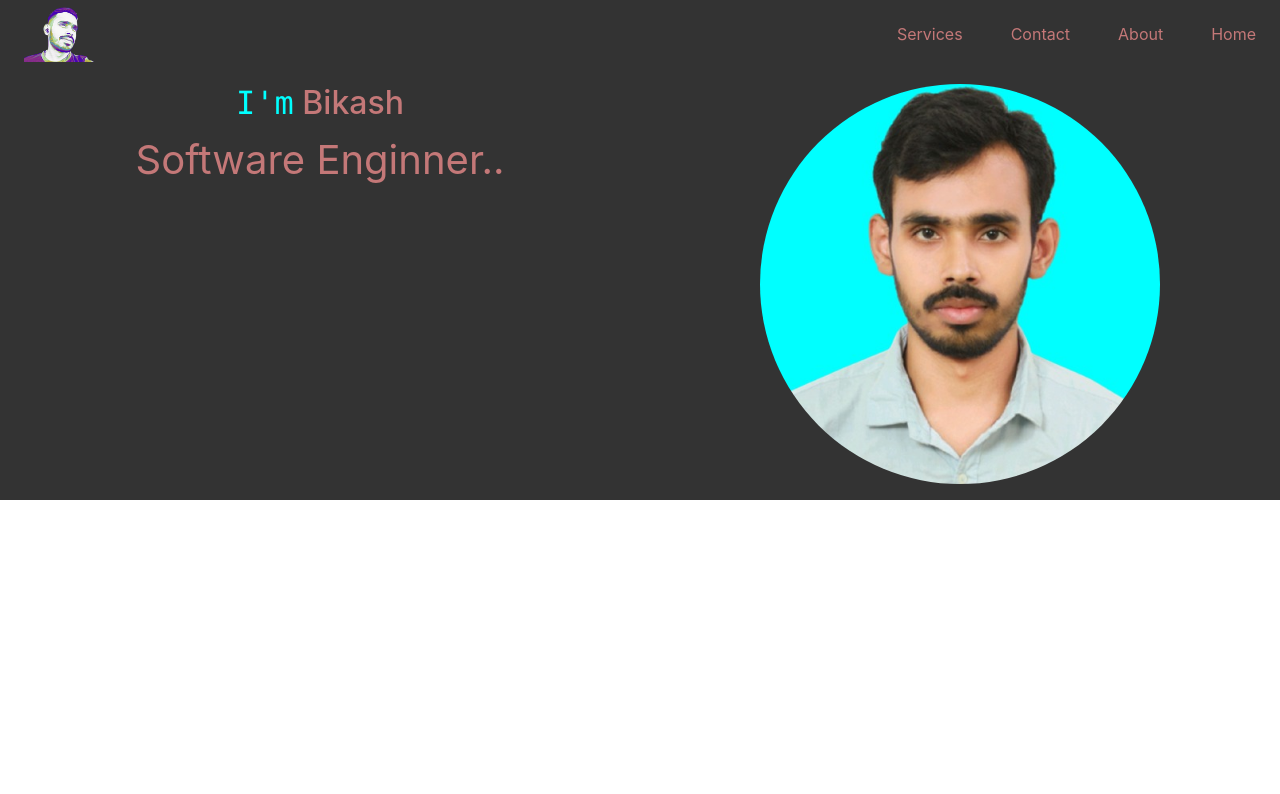
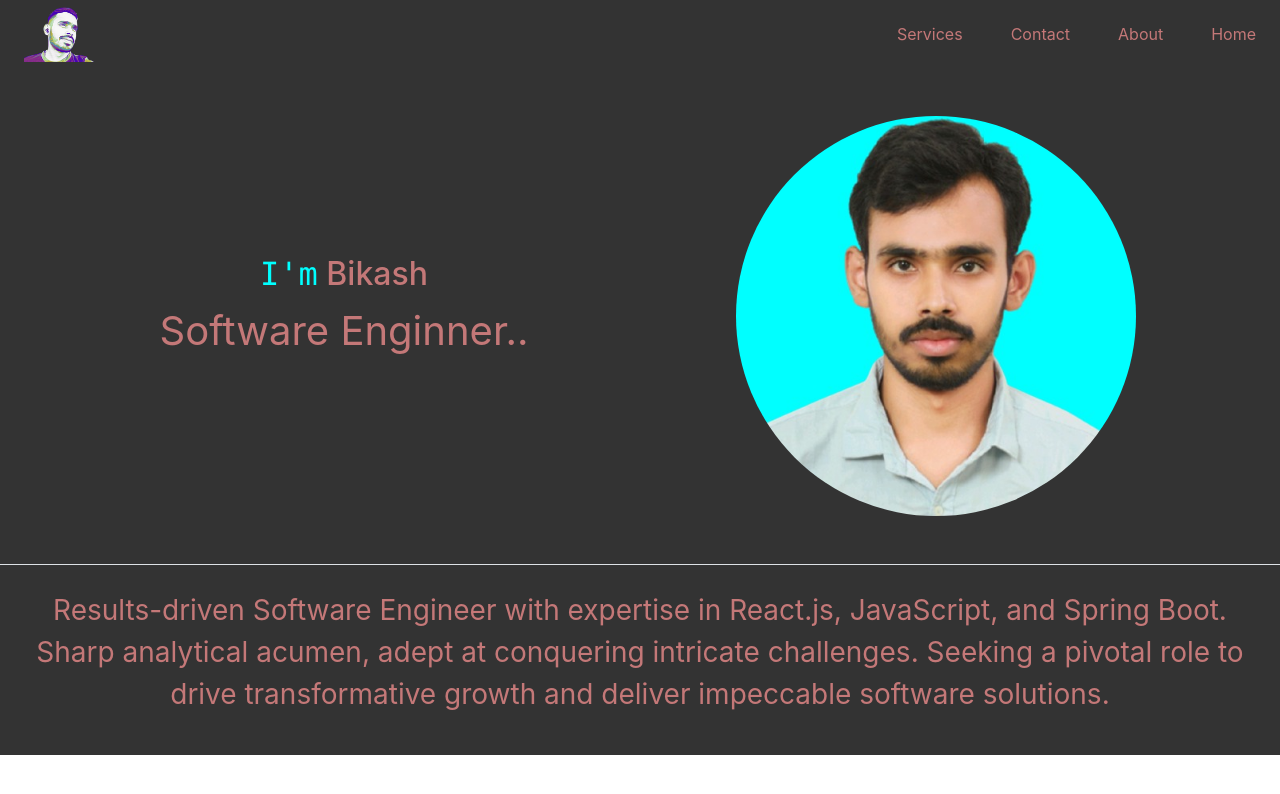
Before and after one commit to bikashmajee/portfolioBikash, a React (Create React App) app: page / in a window 1280 px wide. Shown: the top 794 px of the page. Built offline with nearby package versions, Linux system fonts and the light colour scheme.

Commit message:
forth commit

```diff
--- a/src/component/index.js
+++ b/src/component/index.js
@@ -25,18 +25,38 @@ function index() {
       </div>
     </div> */}
     <div class="container-fluid text-center">
-      <div class="row ">
-        <div class="col  p-3 ">
+      <div class="row p-5 ">
+        <div class="col d-flex align-items-center justify-content-center">
           <div className='heading'>
           <h2><samp>I'm</samp> Bikash</h2>
           <p>Software Enginner..</p>
         </div>
         </div>
-        <div class="col  p-3 ">
+        <div class="col d-flex align-items-center justify-content-center">
           <img src={Logo} class="rounded-circle " alt="..."/>
 
         </div>
       </div>
+    </div>
+
+
+    <div class="container-fluid text-center">
+      <div className='row border-top '>
+        <p className='p-4 fs-3'>Results-driven Software Engineer with expertise in React.js, JavaScript, and Spring Boot. Sharp analytical acumen, adept at conquering intricate challenges. Seeking a pivotal role to drive transformative growth and deliver impeccable software solutions.</p>
+
+      </div>
+      {/* <div class="row ">
+        <div class="col d-flex align-items-center justify-content-center">
+          <div className='heading'>
+          <h2><samp>I'm</samp> Bikash</h2>
+          <p>Software Enginner..</p>
+        </div>
+        </div>
+        <div class="col d-flex align-items-center justify-content-center">
+          <img src={Logo} class="rounded-circle " alt="..."/>
+
+        </div>
+      </div> */}
     </div>
     {/* <Footer/> */}
 
```
